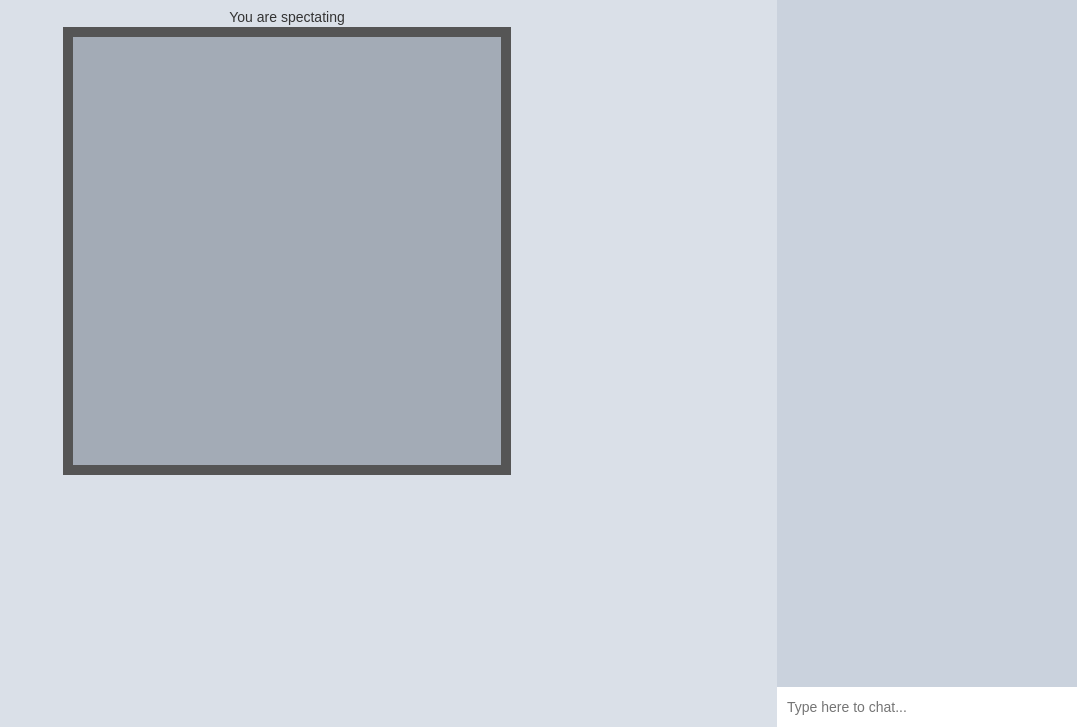
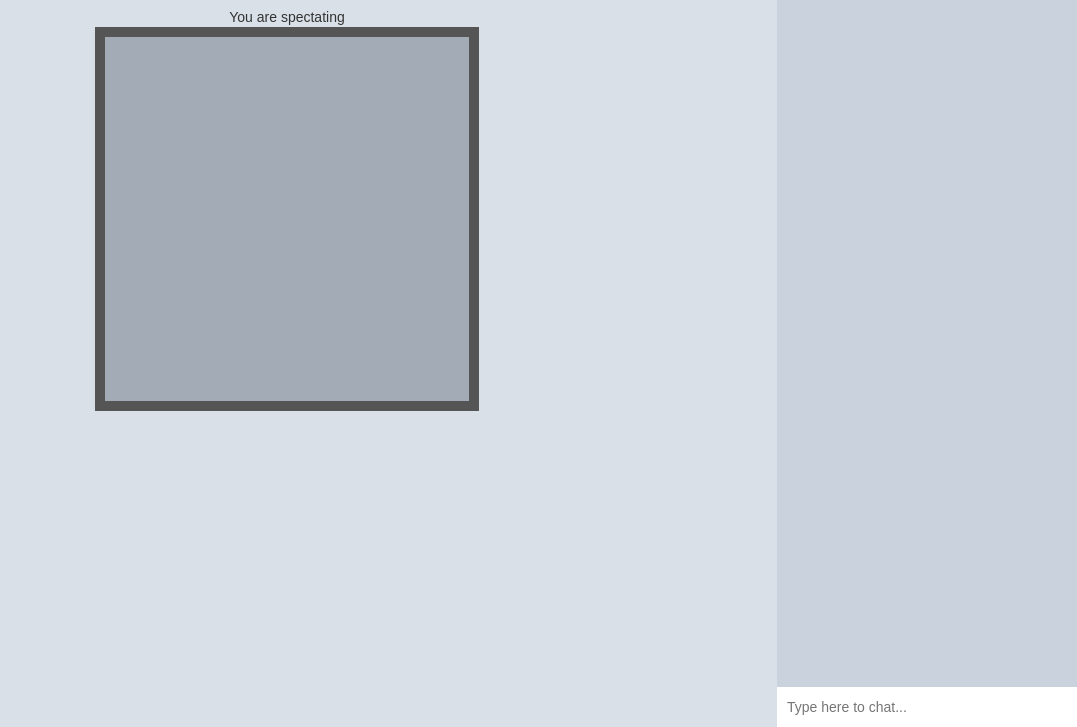
Before and after one commit to fbacall/checkers, a website: page public/checkers.html in a window 1280 px wide. Shown: the part 73-800 px from the top of the page, without its empty margins (203-1280 px from the left). Drawn offline with nearby package versions, Linux system fonts and the light colour scheme.

Commit message:
Made board slightly smaller

```diff
--- a/public/css/styles.css
+++ b/public/css/styles.css
@@ -68,8 +68,8 @@ a.local-game {
     display: flex;
     flex-direction: row;
     margin: auto;
-    width: 35vw;
-    height: 35vw;
+    width: 30vw;
+    height: 30vw;
     max-width: 1200px;
     background-color: #a3abb6;
     border: 10px solid #555;
```
